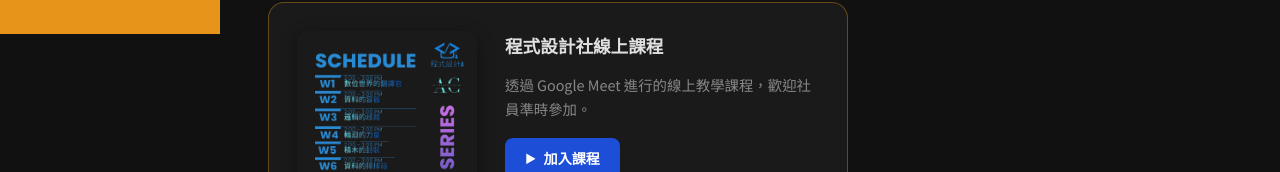
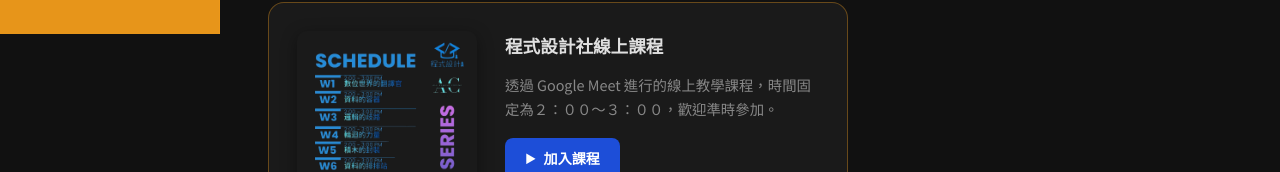
Before and after one commit to yitween/AC, a plain HTML site: page others.html in a window 1280 px wide. Shown: the part 766-938 px from the top of the page. Drawn offline with Linux system fonts and the light colour scheme; no server answers.

Commit message:
Update others.html

```diff
--- a/others.html
+++ b/others.html
@@ -203,7 +203,7 @@
                     <img src="Green_Black_Modern_Schedule_Poster-removebg-preview.png" alt="課程時間表">
                     <div class="course-info">
                         <h3>程式設計社線上課程</h3>
-                        <p>透過 Google Meet 進行的線上教學課程，歡迎社員準時參加。</p>
+                        <p>透過 Google Meet 進行的線上教學課程，時間固定為２：００～３：００，歡迎準時參加。</p>
                         <a class="course-link" href="https://meet.google.com/opm-hmad-unz"
                            target="_blank" rel="noopener">加入課程</a>
                     </div>
```
